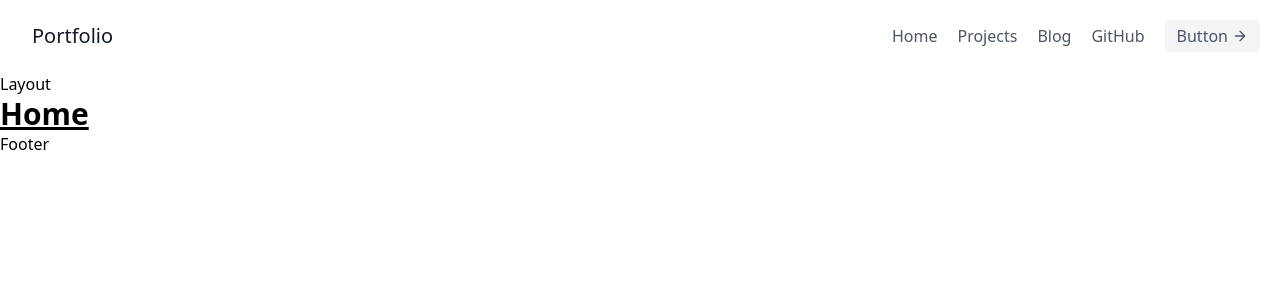
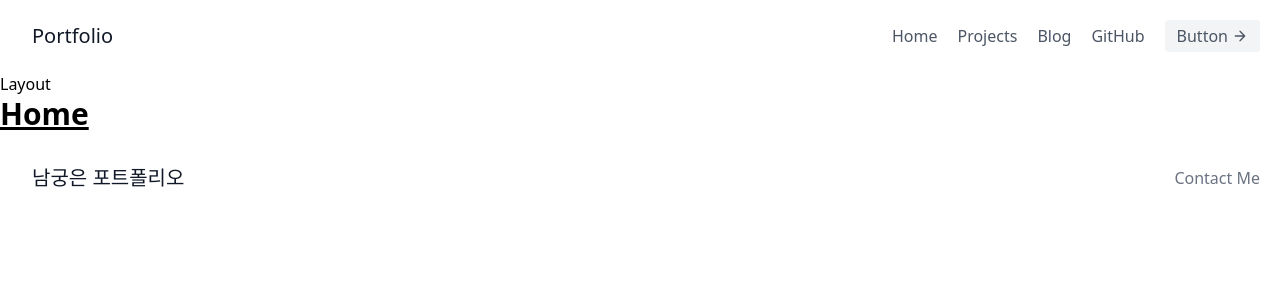
Before and after one commit to Eun-Ng/Next-Portfolio, a Next.js app: page / in a window 1280 px wide. Shown: the top 300 px of the page. Built offline with nearby package versions, Linux system fonts and the light colour scheme.

Commit message:
Fix Header, Footer

```diff
--- a/components/Footer.js
+++ b/components/Footer.js
@@ -1,7 +1,19 @@
 const Footer = () => {
   return (
     <>
-      <h1>Footer</h1>
+      <footer className='text-gray-600 body-font'>
+        <div className='container px-5 py-8 mx-auto flex items-center sm:flex-row flex-col'>
+          <a className='flex title-font font-medium items-center md:justify-start justify-center text-gray-900'>
+            <span className='ml-3 text-xl'>남궁은 포트폴리오</span>
+          </a>
+
+          <span className='inline-flex sm:ml-auto sm:mt-0 mt-4 justify-center sm:justify-start'>
+            <a className='text-gray-500' href='mailto:eunng.dev@gmail.com'>
+              Contact Me
+            </a>
+          </span>
+        </div>
+      </footer>
     </>
   );
 };
--- a/components/Header.js
+++ b/components/Header.js
@@ -7,10 +7,26 @@ const Header = () => {
             <span className='ml-3 text-xl'>Portfolio</span>
           </a>
           <nav className='md:ml-auto flex flex-wrap items-center text-base justify-center'>
-            <a className='mr-5 hover:text-gray-900'>Home</a>
+            <a className='mr-5 hover:text-gray-900' href=''>
+              Home
+            </a>
             <a className='mr-5 hover:text-gray-900'>Projects</a>
-            <a className='mr-5 hover:text-gray-900'>Blog</a>
-            <a className='mr-5 hover:text-gray-900'>GitHub</a>
+            <a
+              className='mr-5 hover:text-gray-900'
+              href='https://eun-ng.tistory.com/'
+              target='_blank'
+              rel='noreferrer'
+            >
+              Blog
+            </a>
+            <a
+              className='mr-5 hover:text-gray-900'
+              href='https://github.com/Eun-Ng'
+              target='_blank'
+              rel='noreferrer'
+            >
+              GitHub
+            </a>
           </nav>
           <button className='inline-flex items-center bg-gray-100 border-0 py-1 px-3 focus:outline-none hover:bg-gray-200 rounded text-base mt-4 md:mt-0'>
             Button
```
